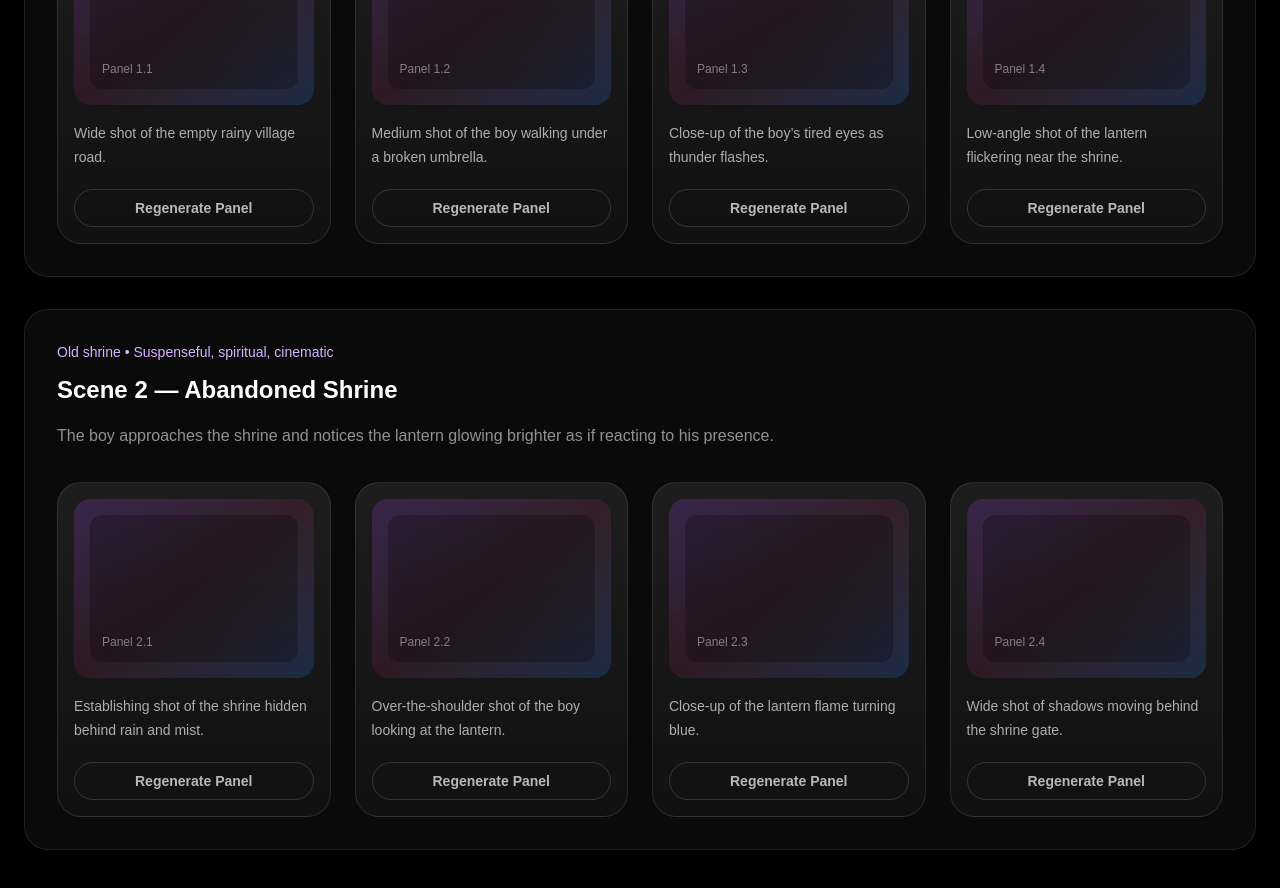
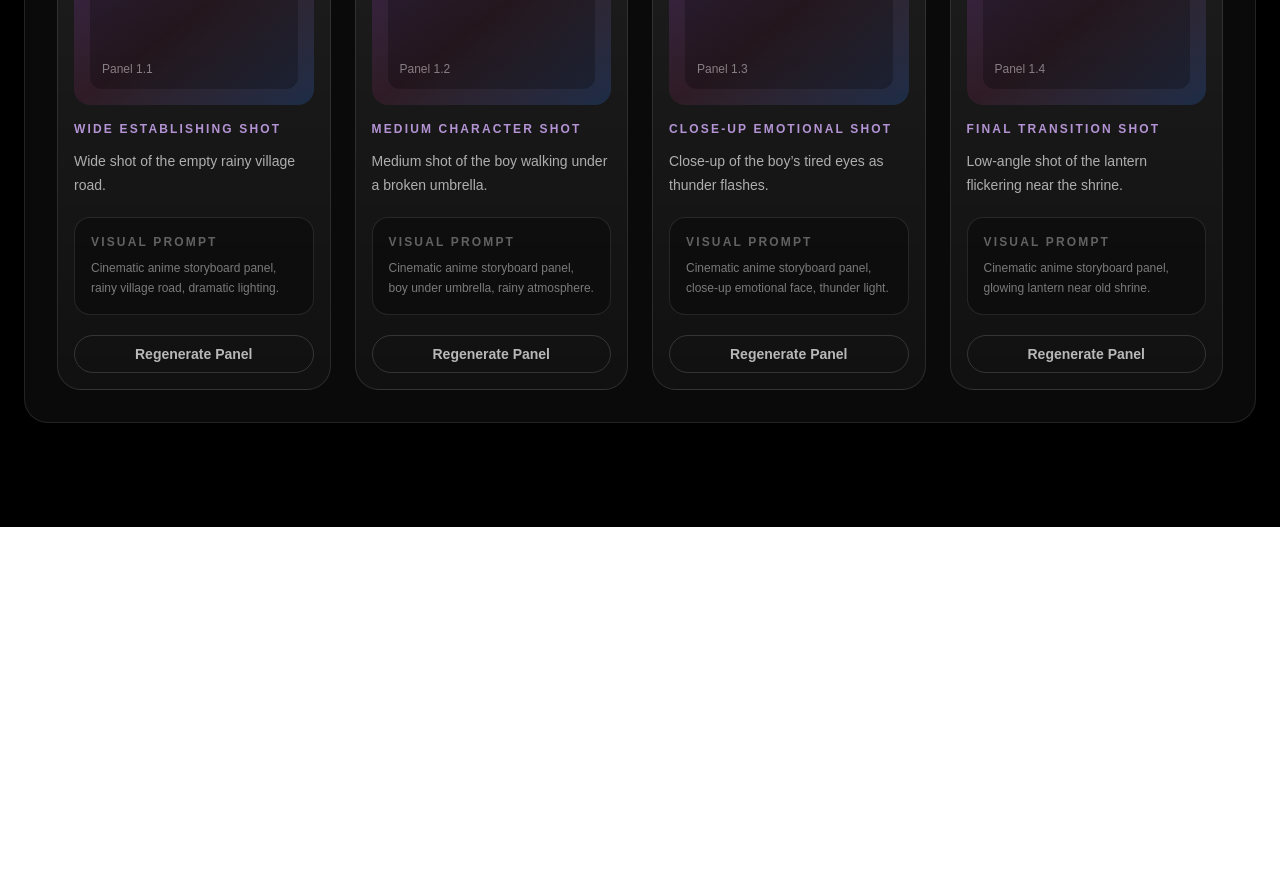
Before and after one commit to abhinavc007/frameforge-ai, a Next.js app: page /projects/demo in a window 1280 px wide. Shown: the part 800-1688 px from the top of the page. After the commit the page ends 1327 px from the top, so only its background shows below. Built offline with nearby package versions, Linux system fonts and the light colour scheme.

Commit message:
Improve screenplay scene parsing

```diff
--- a/app/api/analyze-screenplay/route.ts
+++ b/app/api/analyze-screenplay/route.ts
@@ -78,12 +78,21 @@ export async function POST(request: Request) {
       );
     }
 
-    const sceneBlocks = screenplay
-      .split(/(?=(?:INT\.|EXT\.|INT\/EXT\.)\s)/gi)
-      .map((scene) => scene.trim())
-      .filter(Boolean);
+    const firstSceneHeadingMatch = screenplay.match(
+  /(?:^|\n)\s*(?:INT\.|EXT\.|INT\/EXT\.)\s/i
+);
 
-    const blocks = sceneBlocks.length > 0 ? sceneBlocks : [screenplay];
+const screenplayForAnalysis =
+  firstSceneHeadingMatch?.index !== undefined
+    ? screenplay.slice(firstSceneHeadingMatch.index).trim()
+    : screenplay;
+
+const sceneBlocks = screenplayForAnalysis
+  .split(/(?=^\s*(?:INT\.|EXT\.|INT\/EXT\.)\s)/gim)
+  .map((scene) => scene.trim())
+  .filter(Boolean);
+
+const blocks = sceneBlocks.length > 0 ? sceneBlocks : [screenplayForAnalysis];
 
     const scenes = blocks.slice(0, 3).map((block, index) => {
       const lines = block
--- a/app/projects/demo/page.tsx
+++ b/app/projects/demo/page.tsx
@@ -1,64 +1,102 @@
 "use client";
 
+import { useEffect, useState } from "react";
 import { motion } from "framer-motion";
-import { useEffect, useState } from "react";
+import AppNavbar from "@/components/AppNavbar";
 import GradientBackground from "@/components/GradientBackground";
-import AppNavbar from "@/components/AppNavbar";
 
-type ProjectDraft = {
-  title: string;
-  screenplay: string;
-  style: string;
-  characterNotes: string;
-  createdAt: string;
+type Shot = {
+  shotNumber: number;
+  cameraAngle: string;
+  description: string;
+  visualPrompt: string;
 };
 
-const scenes = [
+type Scene = {
+  sceneNumber: number;
+  title: string;
+  location: string;
+  timeOfDay: string;
+  mood: string;
+  summary: string;
+  shots: Shot[];
+};
+
+type GeneratedProject = {
+  projectTitle: string;
+  style: string;
+  sceneCount: number;
+  shotCount: number;
+  panelCount: number;
+  scenes: Scene[];
+};
+
+const fallbackProject: GeneratedProject = {
+  projectTitle: "The Last Lantern",
+  style: "Cinematic anime",
+  sceneCount: 1,
+  shotCount: 4,
+  panelCount: 4,
+  scenes: [
     {
-    title: "Scene 1 — Rainy Village Road",
+      sceneNumber: 1,
+      title: "Scene 1 - Rainy Village Road",
       location: "Village road",
+      timeOfDay: "Night",
       mood: "Lonely, dramatic, mysterious",
       summary:
         "A young boy walks alone through heavy rain while a distant lantern flickers near an abandoned shrine.",
       shots: [
-      "Wide shot of the empty rainy village road.",
-      "Medium shot of the boy walking under a broken umbrella.",
-      "Close-up of the boy’s tired eyes as thunder flashes.",
-      "Low-angle shot of the lantern flickering near the shrine.",
+        {
+          shotNumber: 1,
+          cameraAngle: "Wide establishing shot",
+          description: "Wide shot of the empty rainy village road.",
+          visualPrompt:
+            "Cinematic anime storyboard panel, rainy village road, dramatic lighting.",
+        },
+        {
+          shotNumber: 2,
+          cameraAngle: "Medium character shot",
+          description: "Medium shot of the boy walking under a broken umbrella.",
+          visualPrompt:
+            "Cinematic anime storyboard panel, boy under umbrella, rainy atmosphere.",
+        },
+        {
+          shotNumber: 3,
+          cameraAngle: "Close-up emotional shot",
+          description: "Close-up of the boy’s tired eyes as thunder flashes.",
+          visualPrompt:
+            "Cinematic anime storyboard panel, close-up emotional face, thunder light.",
+        },
+        {
+          shotNumber: 4,
+          cameraAngle: "Final transition shot",
+          description: "Low-angle shot of the lantern flickering near the shrine.",
+          visualPrompt:
+            "Cinematic anime storyboard panel, glowing lantern near old shrine.",
+        },
       ],
     },
-  {
-    title: "Scene 2 — Abandoned Shrine",
-    location: "Old shrine",
-    mood: "Suspenseful, spiritual, cinematic",
-    summary:
-      "The boy approaches the shrine and notices the lantern glowing brighter as if reacting to his presence.",
-    shots: [
-      "Establishing shot of the shrine hidden behind rain and mist.",
-      "Over-the-shoulder shot of the boy looking at the lantern.",
-      "Close-up of the lantern flame turning blue.",
-      "Wide shot of shadows moving behind the shrine gate.",
   ],
-  },
-];
+};
 
 export default function DemoProjectPage() {
-  const [projectDraft, setProjectDraft] = useState<ProjectDraft | null>(null);
+  const [project, setProject] = useState<GeneratedProject>(fallbackProject);
 
   useEffect(() => {
-  const savedProject = sessionStorage.getItem("frameforge-current-project");
+    const savedGeneratedProject = sessionStorage.getItem(
+      "frameforge-generated-project"
+    );
 
-  if (savedProject) {
-    setProjectDraft(JSON.parse(savedProject));
+    if (savedGeneratedProject) {
+      setProject(JSON.parse(savedGeneratedProject));
     }
   }, []);
-
-const projectTitle = projectDraft?.title || "The Last Lantern";
-const projectStyle = projectDraft?.style || "Cinematic anime";
 
   return (
     <main className="min-h-screen bg-black text-white">
       <GradientBackground />
+
       <div className="mx-auto max-w-7xl px-6 py-6">
         <AppNavbar
           secondaryHref="/dashboard"
@@ -78,20 +116,20 @@ const projectStyle = projectDraft?.style || "Cinematic anime";
             </p>
 
             <h1 className="max-w-4xl text-4xl font-black tracking-tight md:text-5xl">
-              {projectTitle}
+              {project.projectTitle}
             </h1>
 
             <p className="mt-5 max-w-2xl text-lg leading-8 text-white/60">
-              AI-generated scene breakdown, cinematic shot list, and {projectStyle.toLowerCase()}
-              storyboard panel preview.
+              AI-generated scene breakdown, cinematic shot list, and{" "}
+              {project.style.toLowerCase()} storyboard panel preview.
             </p>
           </motion.div>
 
           <div className="mt-10 grid gap-6 md:grid-cols-3">
             {[
-              { label: "Scenes", value: "2" },
-              { label: "Shots", value: "8" },
-              { label: "Panels", value: "8" },
+              { label: "Scenes", value: project.sceneCount },
+              { label: "Shots", value: project.shotCount },
+              { label: "Panels", value: project.panelCount },
             ].map((stat) => (
               <div
                 key={stat.label}
@@ -105,9 +143,9 @@ const projectStyle = projectDraft?.style || "Cinematic anime";
         </section>
 
         <section className="space-y-8 pb-20">
-          {scenes.map((scene, sceneIndex) => (
+          {project.scenes.map((scene) => (
             <motion.article
-              key={scene.title}
+              key={`${scene.sceneNumber}-${scene.title}`}
               initial={{ opacity: 0, y: 24 }}
               whileInView={{ opacity: 1, y: 0 }}
               viewport={{ once: true, amount: 0.2 }}
@@ -116,31 +154,46 @@ const projectStyle = projectDraft?.style || "Cinematic anime";
             >
               <div className="mb-8">
                 <p className="mb-3 text-sm text-purple-300">
-                  {scene.location} • {scene.mood}
+                  {scene.location} • {scene.timeOfDay} • {scene.mood}
                 </p>
+
                 <h2 className="text-2xl font-bold">{scene.title}</h2>
+
                 <p className="mt-4 max-w-3xl leading-7 text-white/55">
                   {scene.summary}
                 </p>
               </div>
 
               <div className="grid gap-6 md:grid-cols-2 xl:grid-cols-4">
-                {scene.shots.map((shot, shotIndex) => (
+                {scene.shots.map((shot) => (
                   <div
-                    key={shot}
+                    key={`${scene.sceneNumber}-${shot.shotNumber}`}
                     className="rounded-3xl border border-white/10 bg-gradient-to-b from-white/[0.08] to-white/[0.03] p-4"
                   >
                     <div className="aspect-[4/3] rounded-2xl bg-gradient-to-br from-purple-500/20 via-pink-500/10 to-blue-500/20 p-4">
                       <div className="flex h-full items-end rounded-xl bg-black/25 p-3">
                         <p className="text-xs text-white/45">
-                          Panel {sceneIndex + 1}.{shotIndex + 1}
+                          Panel {scene.sceneNumber}.{shot.shotNumber}
                         </p>
                       </div>
                     </div>
 
-                    <p className="mt-4 text-sm leading-6 text-white/65">
-                      {shot}
+                    <p className="mt-4 text-xs font-semibold uppercase tracking-[0.18em] text-purple-300/80">
+                      {shot.cameraAngle}
                     </p>
+
+                    <p className="mt-3 text-sm leading-6 text-white/65">
+                      {shot.description}
+                    </p>
+
+                    <div className="mt-5 rounded-2xl border border-white/10 bg-black/30 p-4">
+                      <p className="text-xs font-semibold uppercase tracking-[0.18em] text-white/35">
+                        Visual Prompt
+                      </p>
+                      <p className="mt-2 text-xs leading-5 text-white/45">
+                        {shot.visualPrompt}
+                      </p>
+                    </div>
 
                     <button className="mt-5 w-full rounded-full border border-white/15 px-4 py-2 text-sm font-semibold text-white/70 transition hover:text-white">
                       Regenerate Panel
--- a/app/projects/generating/page.tsx
+++ b/app/projects/generating/page.tsx
@@ -1,16 +1,16 @@
 "use client";
 
+import { useEffect, useRef, useState } from "react";
 import { useRouter } from "next/navigation";
 import { motion } from "framer-motion";
-import { useEffect, useState } from "react";
+import AppNavbar from "@/components/AppNavbar";
 import GradientBackground from "@/components/GradientBackground";
-import AppNavbar from "@/components/AppNavbar";
 
 const generationSteps = [
   "Reading screenplay structure",
   "Extracting scenes and mood",
   "Generating cinematic shots",
-  "Creating anime-style storyboard plan",
+  "Creating visual prompts",
   "Preparing storyboard preview",
 ];
 
@@ -24,18 +24,30 @@ type ProjectDraft = {
 
 export default function GeneratingPage() {
   const router = useRouter();
+  const hasStarted = useRef(false);
+
   const [currentStep, setCurrentStep] = useState(0);
   const [projectDraft, setProjectDraft] = useState<ProjectDraft | null>(null);
+  const [error, setError] = useState("");
 
   useEffect(() => {
-    const savedProject = sessionStorage.getItem("frameforge-current-project");
+    if (hasStarted.current) return;
+    hasStarted.current = true;
 
-    if (savedProject) {
-      setProjectDraft(JSON.parse(savedProject));
+    const generateStoryboard = async () => {
+      try {
+        const savedProject = sessionStorage.getItem(
+          "frameforge-current-project"
+        );
+
+        if (!savedProject) {
+          router.push("/projects/new");
+          return;
         }
-  }, []);
 
-  useEffect(() => {
+        const draft = JSON.parse(savedProject) as ProjectDraft;
+        setProjectDraft(draft);
+
         const stepTimer = setInterval(() => {
           setCurrentStep((previousStep) => {
             if (previousStep < generationSteps.length - 1) {
@@ -44,16 +56,41 @@ export default function GeneratingPage() {
 
             return previousStep;
           });
+        }, 700);
+
+        const response = await fetch("/api/analyze-screenplay", {
+          method: "POST",
+          headers: {
+            "Content-Type": "application/json",
+          },
+          body: JSON.stringify(draft),
+        });
+
+        if (!response.ok) {
+          throw new Error("Failed to analyze screenplay.");
+        }
+
+        const generatedProject = await response.json();
+
+        sessionStorage.setItem(
+          "frameforge-generated-project",
+          JSON.stringify(generatedProject)
+        );
+
+        clearInterval(stepTimer);
+        setCurrentStep(generationSteps.length - 1);
+
+        setTimeout(() => {
+          router.push("/projects/demo");
         }, 900);
+      } catch {
+        setError(
+          "Something went wrong while generating the storyboard. Please try again."
+        );
+      }
+    };
 
-    const redirectTimer = setTimeout(() => {
-      router.push("/projects/demo");
-    }, 5200);
-
-    return () => {
-      clearInterval(stepTimer);
-      clearTimeout(redirectTimer);
-    };
+    generateStoryboard();
   }, [router]);
 
   const progress = ((currentStep + 1) / generationSteps.length) * 100;
@@ -61,11 +98,9 @@ export default function GeneratingPage() {
   return (
     <main className="min-h-screen bg-black text-white">
       <GradientBackground />
+
       <div className="mx-auto flex min-h-screen max-w-5xl flex-col px-6 py-6">
-        <AppNavbar
-  secondaryHref="/dashboard"
-  secondaryLabel="Dashboard"
-/>
+        <AppNavbar secondaryHref="/dashboard" secondaryLabel="Dashboard" />
 
         <section className="flex flex-1 items-center justify-center py-16">
           <motion.div
@@ -96,14 +131,14 @@ export default function GeneratingPage() {
 
             <p className="mx-auto mt-5 max-w-2xl text-lg leading-8 text-white/60">
               {projectDraft?.title
-                ? `FrameForge AI is preparing "${projectDraft.title}" for storyboard generation.`
+                ? `FrameForge AI is analyzing "${projectDraft.title}" and building a storyboard structure.`
                 : "FrameForge AI is preparing your screenplay for storyboard generation."}
             </p>
 
             <div className="mt-10 rounded-2xl border border-white/10 bg-black/35 p-5 text-left">
               <div className="mb-4 flex items-center justify-between">
                 <p className="text-sm font-medium text-white/70">
-                  {generationSteps[currentStep]}
+                  {error || generationSteps[currentStep]}
                 </p>
                 <p className="text-sm text-white/40">{Math.round(progress)}%</p>
               </div>
@@ -113,7 +148,11 @@ export default function GeneratingPage() {
                   initial={{ width: "0%" }}
                   animate={{ width: `${progress}%` }}
                   transition={{ duration: 0.5, ease: "easeOut" }}
-                  className="h-full rounded-full bg-gradient-to-r from-purple-500 to-pink-500"
+                  className={`h-full rounded-full ${
+                    error
+                      ? "bg-red-400"
+                      : "bg-gradient-to-r from-purple-500 to-pink-500"
+                  }`}
                 />
               </div>
             </div>
@@ -138,10 +177,18 @@ export default function GeneratingPage() {
               ))}
             </div>
 
+            {error ? (
+              <button
+                onClick={() => router.push("/projects/new")}
+                className="mt-8 rounded-full bg-white px-6 py-3 text-sm font-semibold text-black transition hover:bg-white/90"
+              >
+                Back to Project Form
+              </button>
+            ) : (
               <p className="mt-8 text-sm text-white/40">
-              This is a simulated generation flow for v1. Real AI processing
-              will be connected later.
+                Analyzing screenplay, scenes, shots, and visual prompts.
               </p>
+            )}
           </motion.div>
         </section>
       </div>
```
Lines whose indentation alone changed are shown as unchanged.
